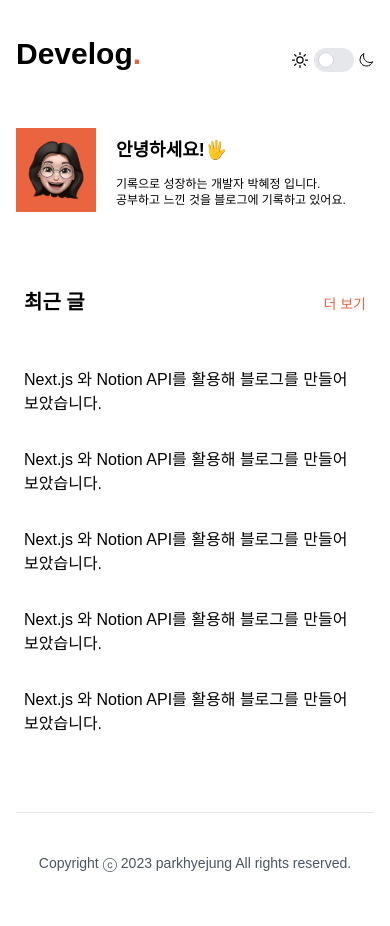
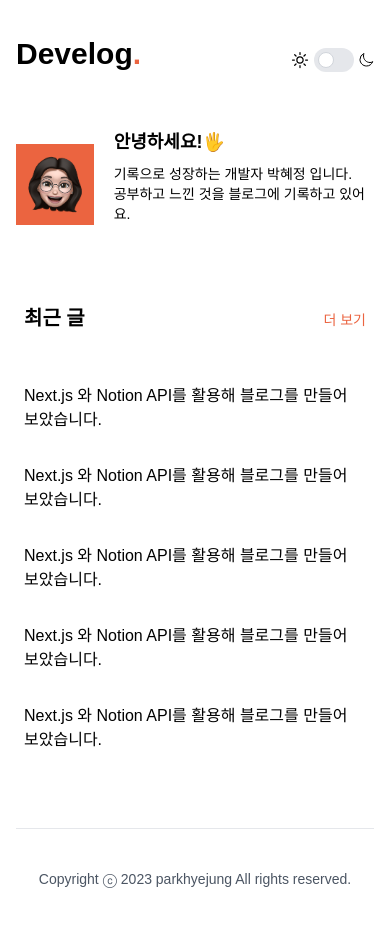
Before and after one commit to hyejj19/eva-devlog, a Next.js app: page / in a window 390 px wide. Built offline with nearby package versions, Linux system fonts and the light colour scheme.

Commit message:
modify : 프로필 이미지 수정

```diff
--- a/src/components/Intro.tsx
+++ b/src/components/Intro.tsx
@@ -5,17 +5,21 @@ export default function Intro() {
   return (
     <section className="w-full flex items-center mt-32">
       <article className="flex items-end w-full">
-        <div className="shrink-0 mr-5 w-20 h-20 sm:w-[120px] sm:h-[120px]">
+        <div className="mr-5 w-20 h-20 sm:w-[120px] sm:h-[120px]">
           <Image
             src="/profile_develog.png"
+            alt="프로필 이미지"
             width={120}
             height={120}
-            alt="프로필 이미지"
+            priority
+            quality={100}
           />
         </div>
 
-        <div className="max-w-[400px] text-xs sm:text-base">
-          <p className="font-bold text-lg sm:text-xl mb-3">안녕하세요!🖐️</p>
+        <div className="max-w-[400px] text-sm sm:text-base">
+          <p className="font-bold text-lg sm:text-xl mb-2 sm:mb-3">
+            안녕하세요!🖐️
+          </p>
           <p>기록으로 성장하는 개발자 박혜정 입니다.</p>
           <p>공부하고 느낀 것을 블로그에 기록하고 있어요.</p>
         </div>
```
